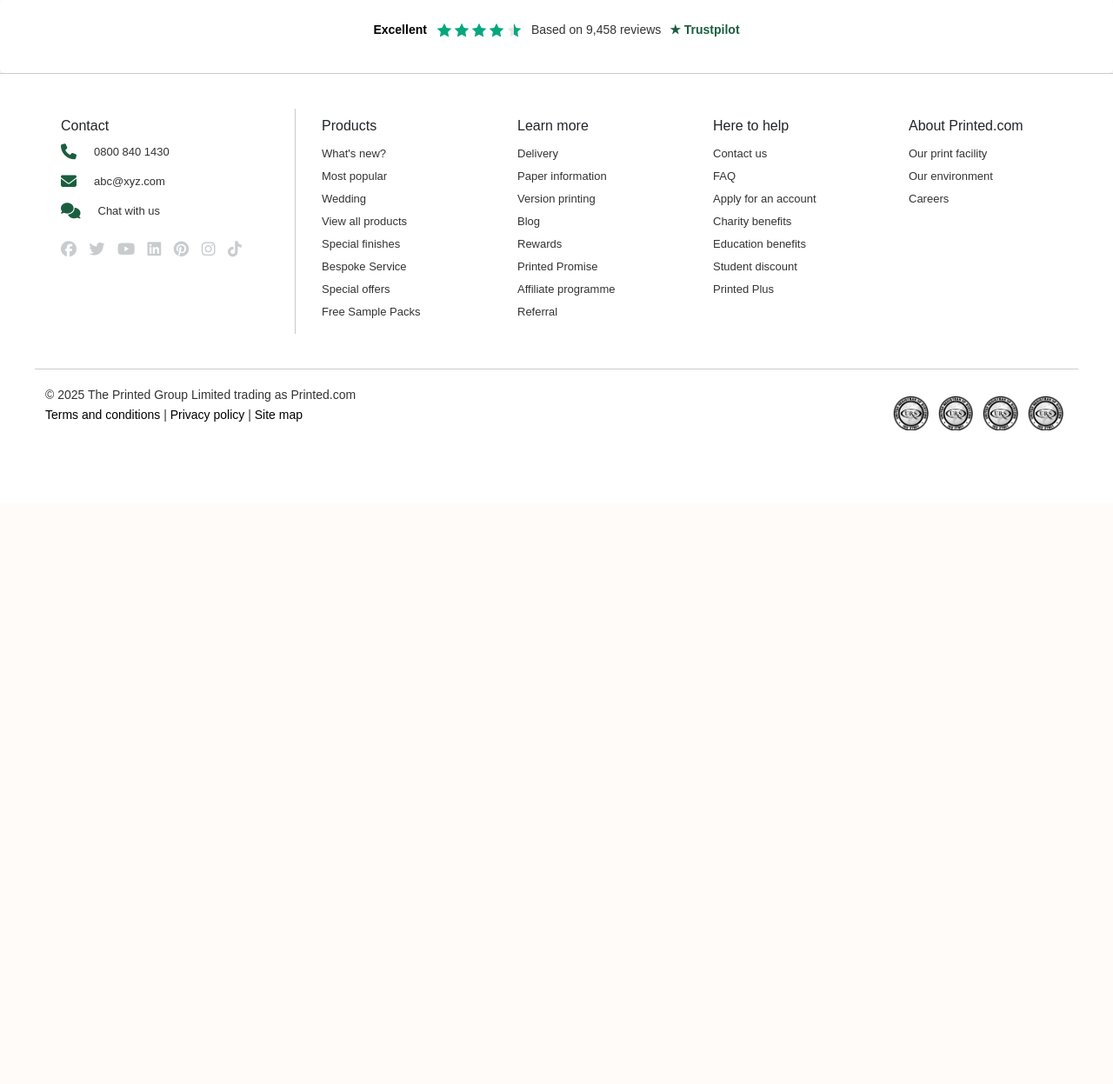
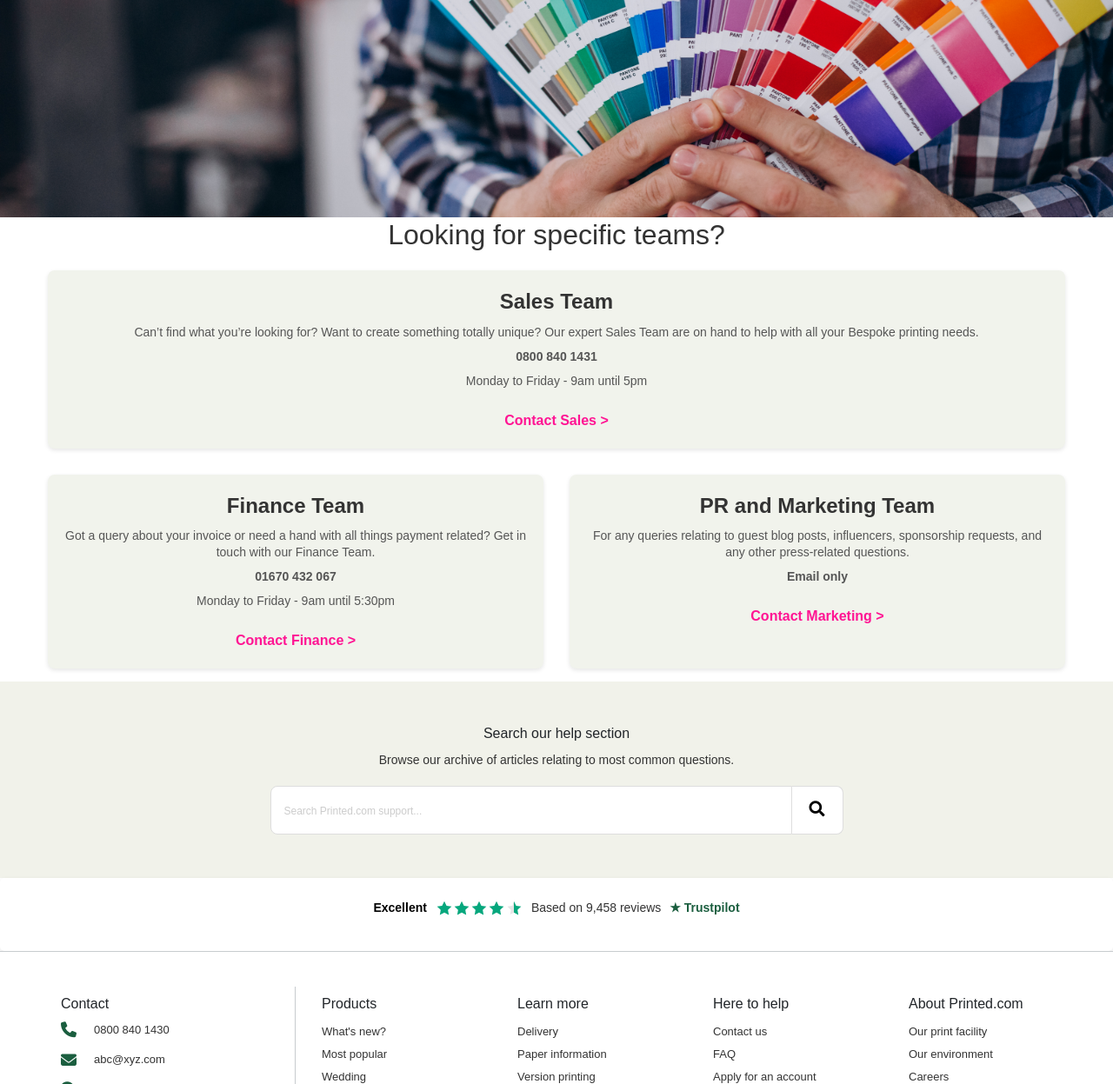
Before and after one commit to RinaDhanaba/printed, a PHP site: page /contact-us in a window 1280 px wide. Shown: the part 221-1468 px from the top of the page at 87% size. Before the commit the page ends 716 px from the top, so only its background shows below. Run offline with PHP 8.4, Linux system fonts and the light colour scheme.

Commit message:
contact us

```diff
--- a/contact-us.php
+++ b/contact-us.php
@@ -2,6 +2,59 @@
 <?php include('app/layout-templete/header.php'); ?>
 
 
+<div class="background-section"></div>
+
+
+
+
+
+
+<div class="contact-section">
+    <h1>Looking for specific teams?</h1>
+
+    <!-- Sales Team -->
+    <div class="team-card sales-team">
+        <h2>Sales Team</h2>
+        <p>Can’t find what you’re looking for? Want to create something totally unique? Our expert Sales Team are on hand to help with all your Bespoke printing needs.</p>
+        <p><strong>0800 840 1431</strong></p>
+        <p>Monday to Friday - 9am until 5pm</p>
+        <a href="contact_sales.php" class="contact-link">Contact Sales ></a>
+    </div>
+
+    <!-- Finance and PR Teams in a row -->
+    <div class="team-row">
+        <!-- Finance Team -->
+        <div class="team-card finance-team">
+            <h2>Finance Team</h2>
+            <p>Got a query about your invoice or need a hand with all things payment related? Get in touch with our Finance Team.</p>
+            <p><strong>01670 432 067</strong></p>
+            <p>Monday to Friday - 9am until 5:30pm</p>
+            <a href="contact_finance.php" class="contact-link">Contact Finance ></a>
+        </div>
+
+        <!-- PR and Marketing Team -->
+        <div class="team-card pr-marketing-team">
+            <h2>PR and Marketing Team</h2>
+            <p>For any queries relating to guest blog posts, influencers, sponsorship requests, and any other press-related questions.</p>
+            <p><strong>Email only</strong></p>
+            <a href="contact_marketing.php" class="contact-link">Contact Marketing ></a>
+        </div>
+    </div>
+</div>
+
+
+
+
+
+
+<div class="search-section">
+    <h3>Search our help section</h3>
+    <p>Browse our archive of articles relating to most common questions.</p>
+    <div class="search-container">
+        <input type="text" class="search-bar" placeholder="Search Printed.com support...">
+        <button class="search-button"><i class="fas fa-search"></i></button>
+    </div>
+</div>
 
 <!-- trustpilot section -->
 <?php include('app/layout-templete/trustpilot.php'); ?>
--- a/css/contact-us.css
+++ b/css/contact-us.css
@@ -0,0 +1,65 @@
+.contact-section {
+    max-width: 1200px;
+    margin: auto;
+    text-align: center;
+}
+
+.contact-section h1 {
+    margin-bottom: 20px;
+    font-size: 2em;
+    color: #333;
+}
+
+.team-card {
+    background-color: #f1f3ec;
+    margin: 15px;
+    padding: 20px;
+    border-radius: 8px;
+    box-shadow: 0 2px 5px rgba(0, 0, 0, 0.1);
+}
+
+.team-card h2 {
+    margin-bottom: 10px;
+    font-size: 1.5em;
+    color: #333;
+}
+
+.team-card p {
+    margin: 10px 0;
+    color: #555;
+}
+
+.contact-link {
+    display: inline-block;
+    margin-top: 15px;
+    color: #ff1493;  /* Pink color for links */
+    text-decoration: none;
+    font-weight: bold;
+}
+
+.contact-link:hover {
+    text-decoration: underline;
+}
+
+/* Responsive Row Layout */
+.team-row {
+    display: flex;
+    flex-wrap: wrap;
+    justify-content: space-between;
+}
+
+/* Ensuring both cards are side-by-side on larger screens */
+.team-row .team-card {
+    flex: 1 1 calc(50% - 30px);
+}
+
+/* Responsive adjustments for smaller screens */
+@media (max-width: 768px) {
+    .team-row {
+        flex-direction: column;
+    }
+
+    .team-row .team-card {
+        flex: 1 1 100%;
+    }
+}
--- a/support.php
+++ b/support.php
@@ -1,9 +1,8 @@
 <!-- Include the header -->
 <?php include('app/layout-templete/header.php'); ?>
 
-<div class="background-section">
+<div class="background-section"></div>
 
-</div>
 
 <h1 style="font-weight: bolder;
     text-align: center;
@@ -256,7 +255,7 @@ function prevTool() {
 
 
 
-<section class="container" style="text-align: center;
+<section class="container" style="text-align: center;margin-bottom:50px;
     max-width: 450px;">
     <h2>Still need help?</h2>
     <p>Our Customer Service Team are dedicated to helping you get your print, your way. If you have any questions please get in touch with our friendly, UK-based team who will be happy to help.</p>
```
